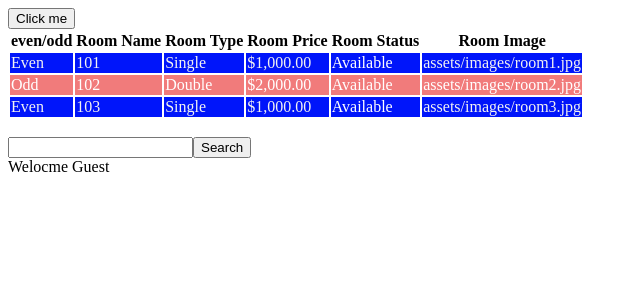
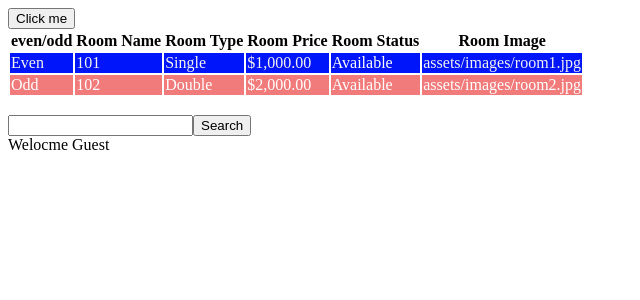
Before and after one commit to rusiru-lakmal/learnAngular, an Angular app: page / in a window 1280 px wide. Both pictures are taken after a click on the button "Click me". Shown: the top 300 px of the page, without its empty margins (0-640 px from the left). Built offline with nearby package versions, Linux system fonts and the light colour scheme.

Commit message:
learn built-in pipes using Slice  pipe

```diff
--- a/src/app/rooms/rooms.component.html
+++ b/src/app/rooms/rooms.component.html
@@ -10,7 +10,7 @@
             <th>Room Status</th>
             <th>Room Image</th>
         </tr>
-        <tr [ngClass]=" e? 'even' : 'odd'" *ngFor="let room of roomList ; let e = even ; let o = odd">
+        <tr [ngClass]=" e? 'even' : 'odd'" *ngFor="let room of roomList | slice : 0:2 ; let e = even ; let o = odd">
             <td>{{e ? "Even" : "Odd"}}</td>
             <td>{{room.roomNumber}}</td>
             <td>{{room.roomType}}</td>
```
